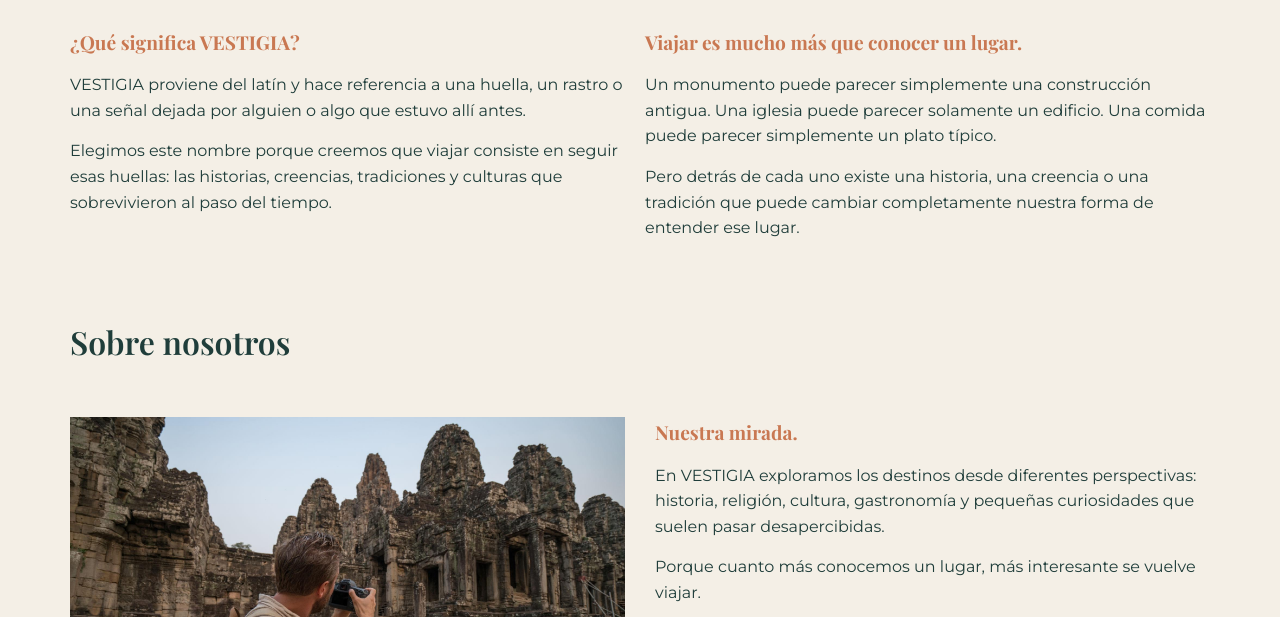
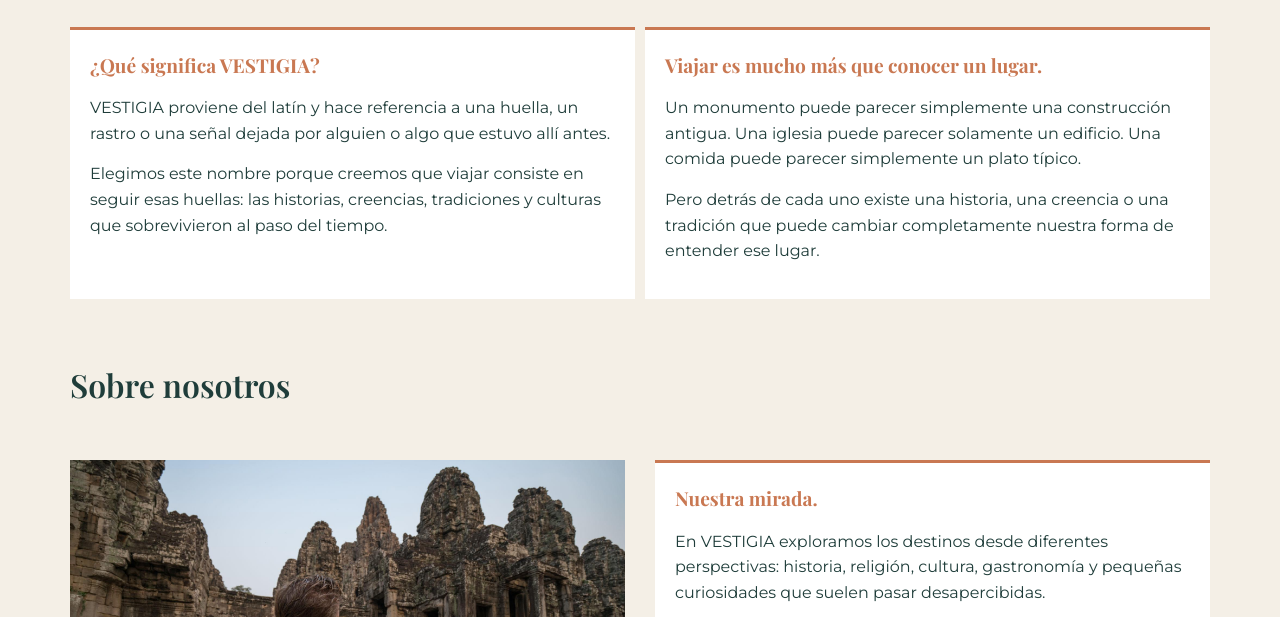
Before and after one commit to GonzaGlz/VESTIGIA, a plain HTML site: page pages/sobre-mi.html in a window 1280 px wide. Shown: the part 644-1261 px from the top of the page. Drawn offline with nearby package versions, Linux system fonts and the light colour scheme; a web font is replaced by a local one.

Commit message:
Ajusta estilos de tarjetas en secciones internas

```diff
--- a/styles/styles.css
+++ b/styles/styles.css
@@ -164,7 +164,7 @@ main section {
     SECCIÓN "SOBRE VESTIGIA / SOBRE NOSOTROS" — sobre-mi.html
 ============================================================ */
 
-.sobre-vestigia{
+.sobre-vestigia {
     display: grid;
     grid-template-columns: 1fr;
     gap: 10px;
@@ -183,7 +183,7 @@ main section {
     gap: 15px;
     font-weight: bold;
 }
-.sobre-nosotros{
+.sobre-nosotros {
     display:grid;
     grid-template-columns: 1fr;
     gap: 10px;
@@ -194,6 +194,18 @@ main section {
 ============================================================ */
 
 .tarjetas article{
+    padding: 20px;
+    background-color: #FFFFFF;
+    border-top: 3px solid var(--terracota);
+}
+
+.sobre-vestigia article{
+    padding: 20px;
+    background-color: #FFFFFF;
+    border-top: 3px solid var(--terracota);
+}
+
+.sobre-nosotros article{
     padding: 20px;
     background-color: #FFFFFF;
     border-top: 3px solid var(--terracota);
```
